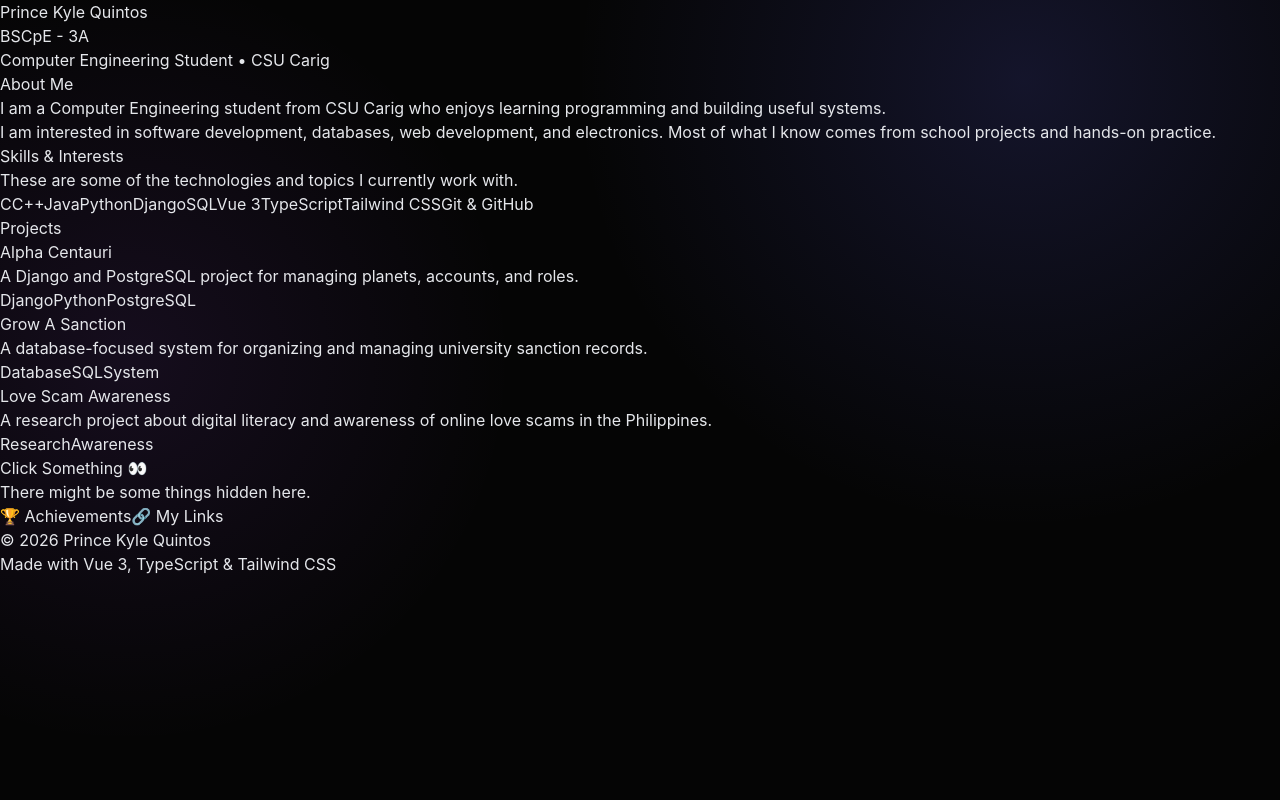
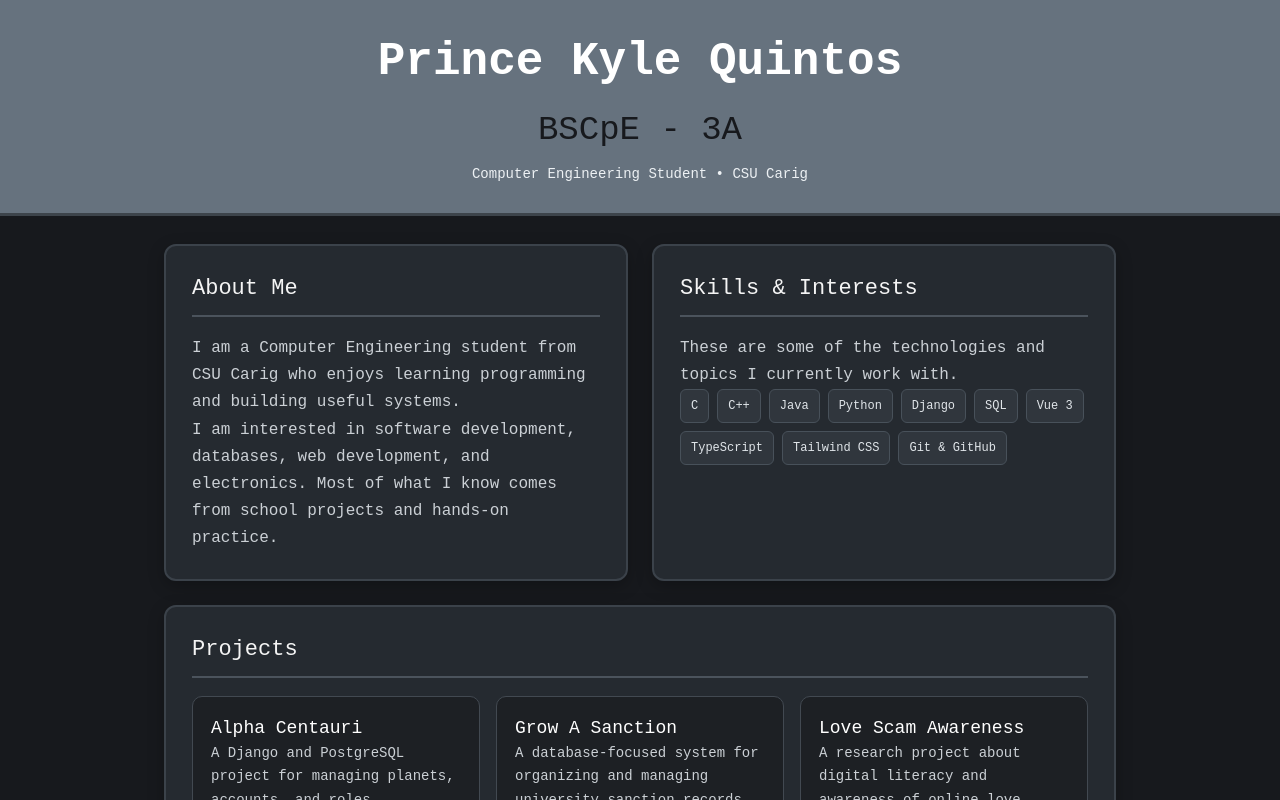
Before and after one commit to PrinceKylez/portfolio, a Vue app: page / in a window 1280 px wide. Shown: the top 800 px of the page. Built offline with nearby package versions, Linux system fonts and the light colour scheme.

Commit message:
Add simple student portfolio styling

```diff
--- a/src/style.css
+++ b/src/style.css
@@ -1,9 +1,9 @@
 @import "tailwindcss";
 
 :root {
-  font-family: Inter, ui-sans-serif, system-ui, -apple-system, BlinkMacSystemFont, "Segoe UI", sans-serif;
-  color: #e5e7eb;
-  background: #050505;
+  font-family: "Courier New", Courier, monospace;
+  color: #e8e8e8;
+  background: #17191d;
   font-synthesis: none;
   text-rendering: optimizeLegibility;
 }
@@ -16,13 +16,214 @@ body {
   margin: 0;
   min-width: 320px;
   min-height: 100vh;
-  background:
-    radial-gradient(circle at 80% 10%, rgba(99, 102, 241, 0.16), transparent 28rem),
-    radial-gradient(circle at 10% 45%, rgba(168, 85, 247, 0.10), transparent 24rem),
-    #050505;
+  background: #17191d;
 }
 
-::selection {
-  background: #a78bfa;
-  color: #09090b;
+button, a {
+  font-family: inherit;
 }
+
+.site {
+  min-height: 100vh;
+}
+
+.intro {
+  text-align: center;
+  background: #66727e;
+  padding: 28px 20px;
+  border-bottom: 3px solid #3d444b;
+}
+
+.name {
+  font-size: clamp(28px, 5vw, 46px);
+  font-weight: bold;
+  color: white;
+}
+
+.intro h1 {
+  margin: 8px 0;
+  font-size: clamp(24px, 4vw, 34px);
+  color: #17191d;
+}
+
+.intro p {
+  margin: 0;
+  color: #edf1f4;
+  font-size: 14px;
+}
+
+.contents {
+  display: grid;
+  grid-template-columns: 1fr 1fr;
+  gap: 24px;
+  max-width: 1000px;
+  margin: 28px auto;
+  padding: 0 24px 70px;
+}
+
+.card {
+  background: #252a30;
+  border: 2px solid #3b424a;
+  border-radius: 12px;
+  padding: 26px;
+  box-shadow: 0 5px 16px rgba(0, 0, 0, 0.25);
+}
+
+.card h2 {
+  margin: 0 0 18px;
+  padding-bottom: 10px;
+  border-bottom: 2px solid #4b535c;
+  font-size: 22px;
+  color: #f4f4f4;
+}
+
+.card p {
+  color: #cbd0d5;
+  line-height: 1.7;
+}
+
+.projects-card {
+  grid-column: 1 / -1;
+}
+
+.projects {
+  display: grid;
+  grid-template-columns: repeat(3, 1fr);
+  gap: 16px;
+}
+
+.project {
+  background: #1d2024;
+  border: 1px solid #424951;
+  border-radius: 10px;
+  padding: 18px;
+  transition: transform 0.15s ease, border-color 0.15s ease;
+}
+
+.project:hover {
+  transform: translateY(-4px);
+  border-color: #72808d;
+}
+
+.project h3 {
+  margin: 0;
+  color: white;
+  font-size: 18px;
+}
+
+.project p {
+  font-size: 14px;
+}
+
+.skills, .tags {
+  display: flex;
+  flex-wrap: wrap;
+  gap: 8px;
+}
+
+.skills span, .tags span {
+  background: #30363d;
+  border: 1px solid #48515a;
+  border-radius: 6px;
+  padding: 7px 10px;
+  font-size: 12px;
+  color: #e0e5e9;
+}
+
+.buttons {
+  display: flex;
+  flex-wrap: wrap;
+  gap: 12px;
+  margin-top: 20px;
+}
+
+.buttons button {
+  border: 1px solid #5865f2;
+  background: #303744;
+  color: white;
+  padding: 11px 16px;
+  border-radius: 8px;
+  cursor: pointer;
+  transition: 0.15s ease;
+}
+
+.buttons button:hover {
+  background: #5865f2;
+  transform: translateY(-2px);
+}
+
+footer {
+  border-top: 2px solid #353b42;
+  padding: 24px;
+  text-align: center;
+  color: #8f98a1;
+  font-size: 12px;
+}
+
+.overlay {
+  position: fixed;
+  inset: 0;
+  display: flex;
+  align-items: center;
+  justify-content: center;
+  padding: 20px;
+  background: rgba(0, 0, 0, 0.72);
+  z-index: 100;
+}
+
+.popup {
+  position: relative;
+  width: min(440px, 100%);
+  background: #20242a;
+  border: 2px solid #5865f2;
+  border-radius: 12px;
+  padding: 28px;
+  box-shadow: 0 20px 50px rgba(0, 0, 0, 0.5);
+}
+
+.popup h2 {
+  margin: 0 0 18px;
+}
+
+.popup ul {
+  padding-left: 22px;
+  color: #cbd0d5;
+  line-height: 1.9;
+}
+
+.popup a {
+  color: #8d98ff;
+}
+
+.close {
+  position: absolute;
+  top: 10px;
+  right: 14px;
+  border: 0;
+  background: transparent;
+  color: #aaa;
+  font-size: 28px;
+  cursor: pointer;
+}
+
+.fade-enter-active, .fade-leave-active {
+  transition: opacity 0.2s ease;
+}
+
+.fade-enter-from, .fade-leave-to {
+  opacity: 0;
+}
+
+@media (max-width: 768px) {
+  .contents {
+    grid-template-columns: 1fr;
+  }
+
+  .projects-card {
+    grid-column: auto;
+  }
+
+  .projects {
+    grid-template-columns: 1fr;
+  }
+}
```
